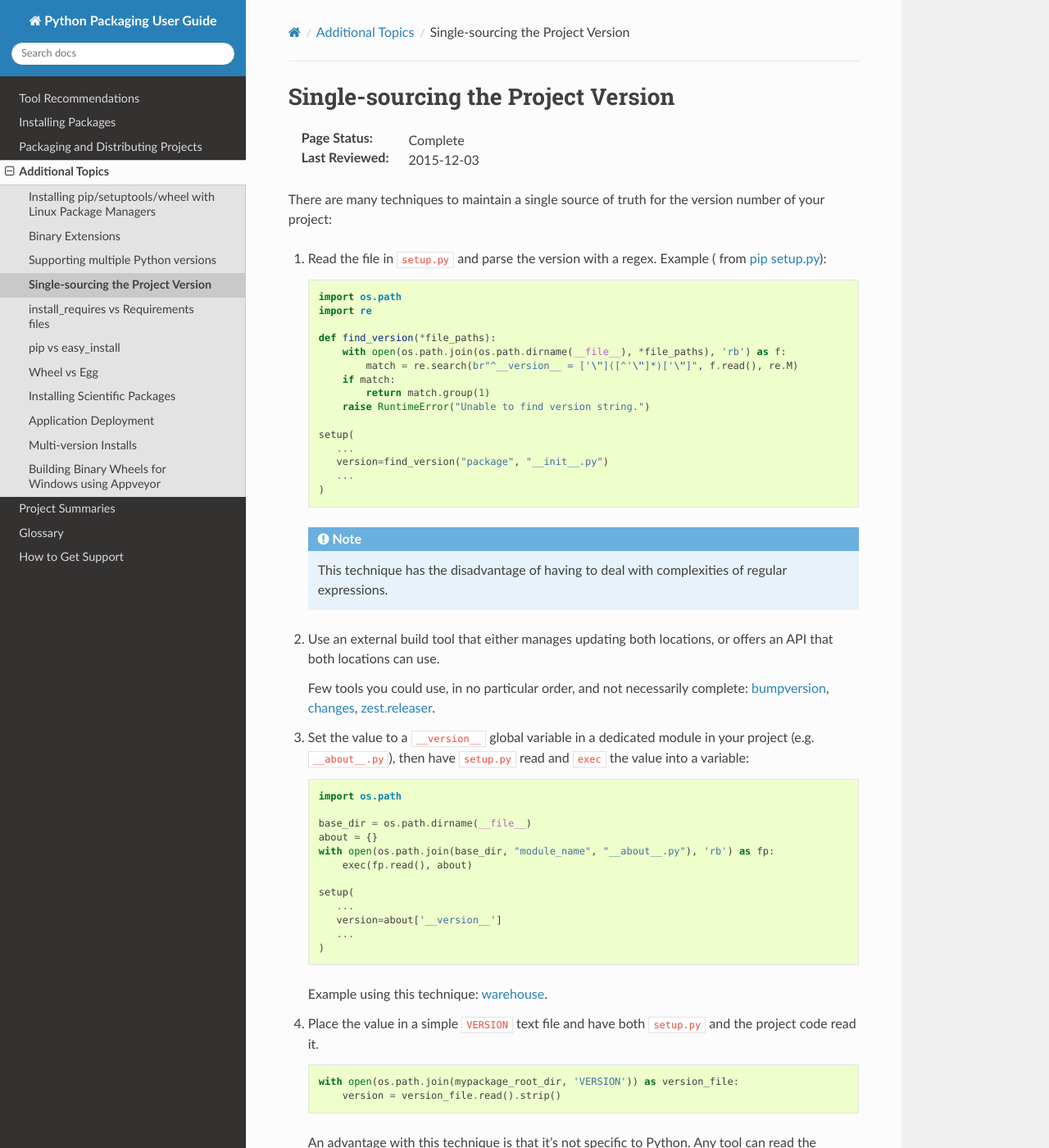
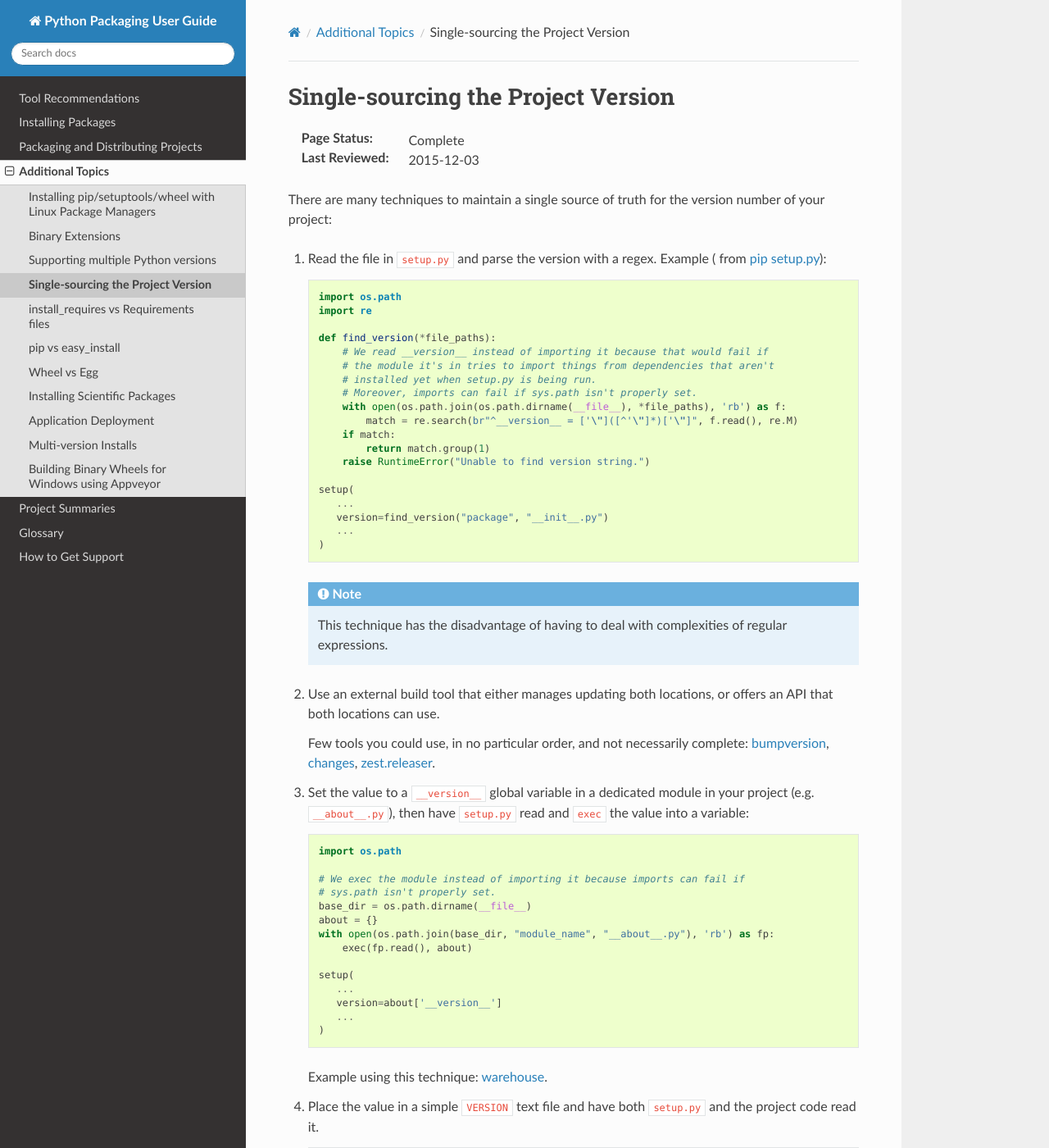
Before and after one commit to pypa/packaging.python.org, a Sphinx documentation site: the page built from source/single_source_version.rst, in a window 1280 px wide and 1400 px high. Shown: the whole window at 82% size. Built offline with Sphinx 7.4.7 and the Read the Docs theme 2.0.0, drawn with Linux system fonts in a browser that asks for light colours; pages that are not in the unit, such as notebooks, are missing from menus.

Commit message:
add comments to explain why we do it that way

```diff
--- a/source/single_source_version.rst
+++ b/source/single_source_version.rst
@@ -18,6 +18,10 @@ number of your project:
         import re
 
         def find_version(*file_paths):
+            # We read __version__ instead of importing it because that would fail if
+            # the module it's in tries to import things from dependencies that aren't
+            # installed yet when setup.py is being run.
+            # Moreover, imports can fail if sys.path isn't properly set.
             with open(os.path.join(os.path.dirname(__file__), *file_paths), 'rb') as f:
                 match = re.search(br"^__version__ = ['\"]([^'\"]*)['\"]", f.read(), re.M)
             if match:
@@ -48,6 +52,8 @@ number of your project:
 
         import os.path
 
+        # We exec the module instead of importing it because imports can fail if
+        # sys.path isn't properly set.
         base_dir = os.path.dirname(__file__)
         about = {}
         with open(os.path.join(base_dir, "module_name", "__about__.py"), 'rb') as fp:
```
